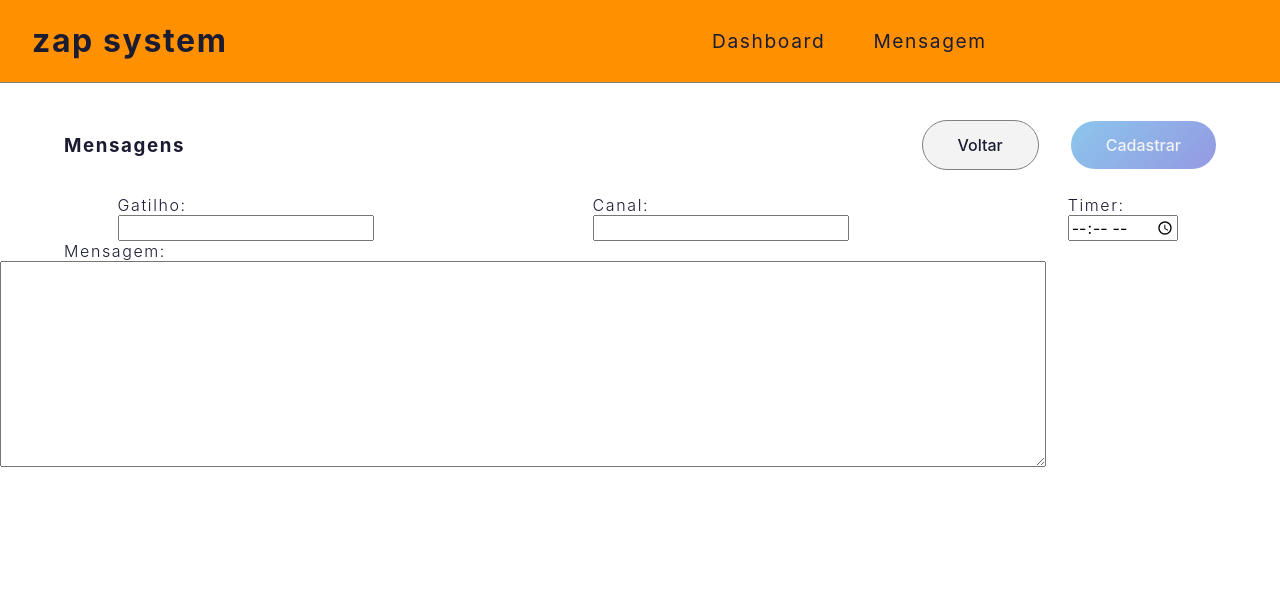
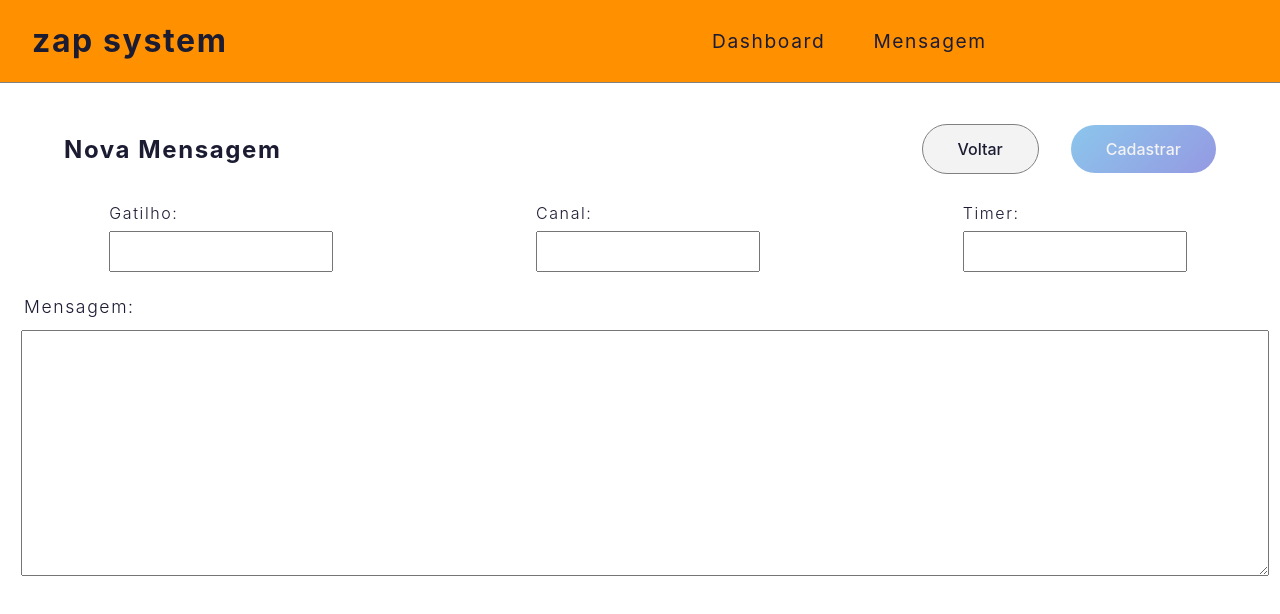
Before and after one commit to mrcomputer2018/projeto2, a React (Create React App) app: page /cadastro in a window 1280 px wide. Shown: the top 614 px of the page. Built offline with nearby package versions, Linux system fonts and the light colour scheme.

Commit message:
Cadastro de nova mensagem

```diff
--- a/src/App.css
+++ b/src/App.css
@@ -116,14 +116,28 @@ div.form-group label, .form-textarea label {
   margin-bottom: 0.5rem;
 }
 
-div.form-group div select {
+div.form-group div select, div.form-group div input {
   width: 14rem;
   height: 2.6rem;
   margin: .5rem 0;
 }
 
+.form-textarea {
+  margin: 1rem;
+  display: flex;
+  flex-direction: column;
+  justify-content: center;
+}
+
 .form-textarea label {
-  margin-left: 4rem;
+  font-size: 1.1rem;
+  margin-left: .5rem;
+}
+
+.form-textarea textarea {
+  width: 100%;
+  margin: .3rem;
+
 }
 
 /*** header */
@@ -210,3 +224,22 @@ div.table {
 .table td button {
   margin-right: 0;
 }
+
+/*** Not Found */
+.notfound {
+  display: flex;
+  flex-direction: column;
+  justify-content: center;
+  align-items: center;
+}
+
+.notfound h2 {
+  font-size: 7rem;
+  margin: 10rem 0 5rem 0;
+}
+
+.notfound p {
+  font-size: 3rem;
+  margin-top: 0rem;
+  letter-spacing: 0.2rem;
+}
--- a/src/componente/Content.jsx
+++ b/src/componente/Content.jsx
@@ -4,7 +4,6 @@ import Dashboard from "../pages/Dashboard";
 import Cadastro from "../pages/Cadastro";
 import Home from "../pages/Home";
 import NotFound from "../pages/NotFound";
-import ModalMessage from "../pages/ModalMessage";
 
 const Content = (props) => {
     return (
@@ -15,9 +14,6 @@ const Content = (props) => {
                 </Route>
                 <Route path='/cadastro'>
                     <Cadastro />
-                </Route>
-                <Route path='/message'>
-                    <ModalMessage />
                 </Route>
                 <Route path='/' exact>
                     <Home/>
--- a/src/data/server.json
+++ b/src/data/server.json
@@ -11,7 +11,7 @@
       "id": 21,
       "channel": "sms",
       "trigger": "fez_pix",
-      "timer": "5:00",
+      "timer": "05:00",
       "message": " Na correria do dia a dia a Oi Conta Zap te ajuda a lembrar de algumas coisinhas! Ja conseguiu pagar seu boleto? Se sim, desconsidere a mensagem"
     },
     {
@@ -48,6 +48,20 @@
       "timer": "00:24",
       "message": "Sua chave pix e invalida",
       "id": 1631313726740
+    },
+    {
+      "id": 22,
+      "channel": "Oi",
+      "trigger": "abertura_conta",
+      "timer": "16:45",
+      "message": "testando o post  do app"
+    },
+    {
+      "id": 23,
+      "channel": "sms",
+      "trigger": "chave_pix",
+      "timer": "16:56",
+      "message": "Criando uma chave PIX de Teste"
     }
   ],
   "channels": [
--- a/src/pages/Cadastro.jsx
+++ b/src/pages/Cadastro.jsx
@@ -1,5 +1,7 @@
-import React from "react";
+import React, { useState } from "react";
 import { useHistory } from 'react-router-dom'
+import api from "../services/api";
+import Swal from 'sweetalert2'
 
 const Cadastro = () => {
     const history = useHistory();
@@ -8,48 +10,88 @@ const Cadastro = () => {
         history.push('/');
     };
 
+    const [ id, setId ] = useState(23)
+    const [ trigger, setTrigger ] = useState('')
+    const [ channel, setChannel ] = useState('')
+    const [ timer, setTimer ] = useState('')
+    const [ message, setMessage ] = useState('')
+
+    const handleSubmit = async () => {
+        const request = {
+            "id": id,
+            "channel": channel,
+            "trigger": trigger,
+            "timer": timer,
+            "message": message
+        }
+        const response = await api.post('/messages/', request)
+        if (response) {
+            console.log("response ok")
+            setId(id + 1)
+            Swal.fire({
+                position: 'top-end',
+                icon: 'success',
+                title: 'Cadastro salvo!!!',
+                showConfirmButton: false,
+                timer: 1500
+              })
+        }
+    }
+
     return (
         <div className="cadastro">
+            <form onSubmit={handleSubmit}>
                 <div className='div-subtitle'>
                     <div className='subtitle'>
-                    <h3>Mensagens</h3>
+                        <h2>Nova Mensagem</h2>
                     </div>
                     <div className='btn-subtitle'>
                         <button className="btn-simple" onClick={goToHome}>Voltar</button>
-                    <button className='btn-gradient'>Cadastrar</button>
+                        <button type='submit' className='btn-gradient'>Cadastrar</button>
                     </div>
                 </div>
 
                 <form>
+                    <div className="container">
                         <div className="form">
                             <div className="form-group">
                                 <label htmlFor="select-gatilho">Gatilho:</label>
                                 <div>
-                            <input type="text" required/>
+                                    <input
+                                        type="text" required
+                                        onChange={(event) => setTrigger(event.target.value)}/>
                                 </div>
                             </div>
 
                             <div className="form-group">
                                 <label htmlFor="select-canal">Canal:</label>
                                 <div>
-                            <input type="text" required/>
+                                    <input
+                                        type="text" required
+                                        onChange={(event) => setChannel(event.target.value)}/>
                                 </div>
                             </div>
 
                             <div className="form-group">
                                 <label htmlFor="select-timer">Timer:</label>
                                 <div>
-                            <input type="time" required/>
-                        </div>
+                                    <input
+                                        type="text" required
+                                        onChange={(event) => setTimer(event.target.value)}/>
                                 </div>
                             </div>
 
                             <div className="form-textarea">
                                 <label htmlFor="select-textarea">Mensagem:</label>
                                 <div className='textarea'>
-                        <textarea name="textarea" id="" cols="100" rows="10"></textarea>
+                                    <textarea
+                                        name="textarea" id="" cols="120" rows="12" required
+                                        onChange={(event) => setMessage(event.target.value)}></textarea>
                                 </div>
                             </div>
+                        </div>
+                    </div>
+                </form>
             </form>
         </div>
     )
--- a/src/pages/ModalMessage.jsx
+++ /dev/null
@@ -1,10 +0,0 @@
-import React from 'react';
-
-const ModalMessage = (props) => {
-    return (
-        <div>
-            Message
-        </div>
-    )
-}
-export default ModalMessage;
--- a/src/pages/NotFound.jsx
+++ b/src/pages/NotFound.jsx
@@ -2,8 +2,9 @@ import React from 'react';
 
 const NotFound = () => {
     return (
-        <div>
-            404 - Not Found!!!
+        <div className="notfound">
+            <h2>404 - Not Found</h2>
+            <p>pagina não encontrada!!!! </p>
         </div>
     )
 }
```
Lines whose indentation alone changed are shown as unchanged.
